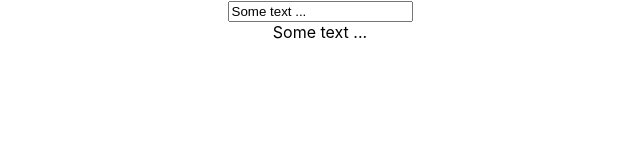
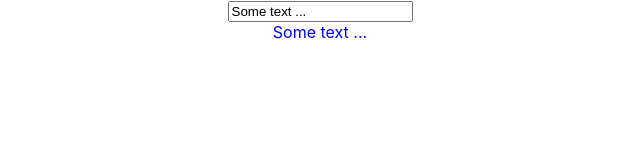
Before and after one commit to benjaminobambino/use-ref, a React (Create React App) app: page / in a window 1280 px wide. Shown: the top 160 px of the page, without its empty margins (320-960 px from the left). Built offline with nearby package versions, Linux system fonts and the light colour scheme.

Commit message:
completed read write with callback ref

```diff
--- a/src/App.js
+++ b/src/App.js
@@ -3,6 +3,7 @@ import Counter from './components/Counter';
 import ComponentWithRefInstanceVariable from './components/ComponentWithRefInstanceVariable';
 import ComponentWithDomApi from './components/ComponentWithDomApi';
 import ComponentWithRefRead from './components/ComponentWithRefRead';
+import ComponentWithRefReadWrite from './components/ComponentWithRefReadWrite';
 
 function App() {
   return (
@@ -10,7 +11,8 @@ function App() {
       {/* <Counter /> */}
       {/* <ComponentWithRefInstanceVariable /> */}
       {/* <ComponentWithDomApi label="Label" value="Value" isFocus /> */}
-      <ComponentWithRefRead />
+      {/* <ComponentWithRefRead /> */}
+      <ComponentWithRefReadWrite />
     </div>
   );
 }
--- a/src/components/ComponentWithRefRead.jsx
+++ b/src/components/ComponentWithRefRead.jsx
@@ -7,7 +7,7 @@ export default function ComponentWithRefRead() {
     setText(event.target.value);
   }
 
-  // useRef version with useEffect -->
+  // // useRef version with useEffect -->
   // const ref = useRef();
 
   // useEffect(() => {
@@ -26,7 +26,7 @@ export default function ComponentWithRefRead() {
     document.title = `Width: ${width}`;
   }
 
-  // ref version with useCallback -->
+  // // ref version with useCallback -->
   // const ref = useCallback((node) => {
   //   if (!node) return;
 
--- /dev/null
+++ b/src/components/ComponentWithRefReadWrite.jsx
@@ -0,0 +1,30 @@
+import React from "react";
+
+export default function ComponentWithRefReadWrite() {
+  const [text, setText] = React.useState('Some text ...');
+
+  function handleOnChange(event) {
+    setText(event.target.value);
+  }
+
+  const ref = (node) => {
+    if (!node) return;
+
+    const { width } = node.getBoundingClientRect();
+
+    if (width >= 150) {
+      node.style.color = 'red';
+    } else {
+      node.style.color = 'blue';
+    }
+  };
+
+  return (
+    <div>
+      <input type="text" value={text} onChange={handleOnChange} />
+      <div>
+        <span ref={ref}>{text}</span>
+      </div>
+    </div>
+  );
+}
```
Also changed, not shown: src/components/ComponentWithImperativeRefStat.jsx (added).
